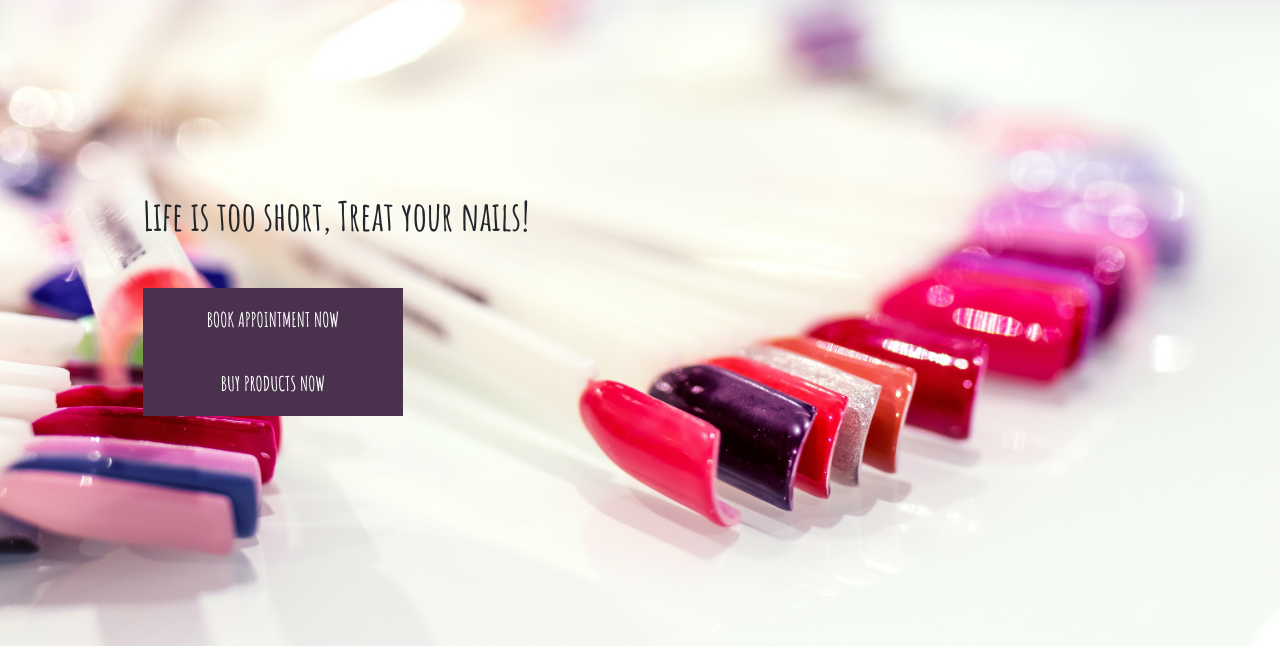
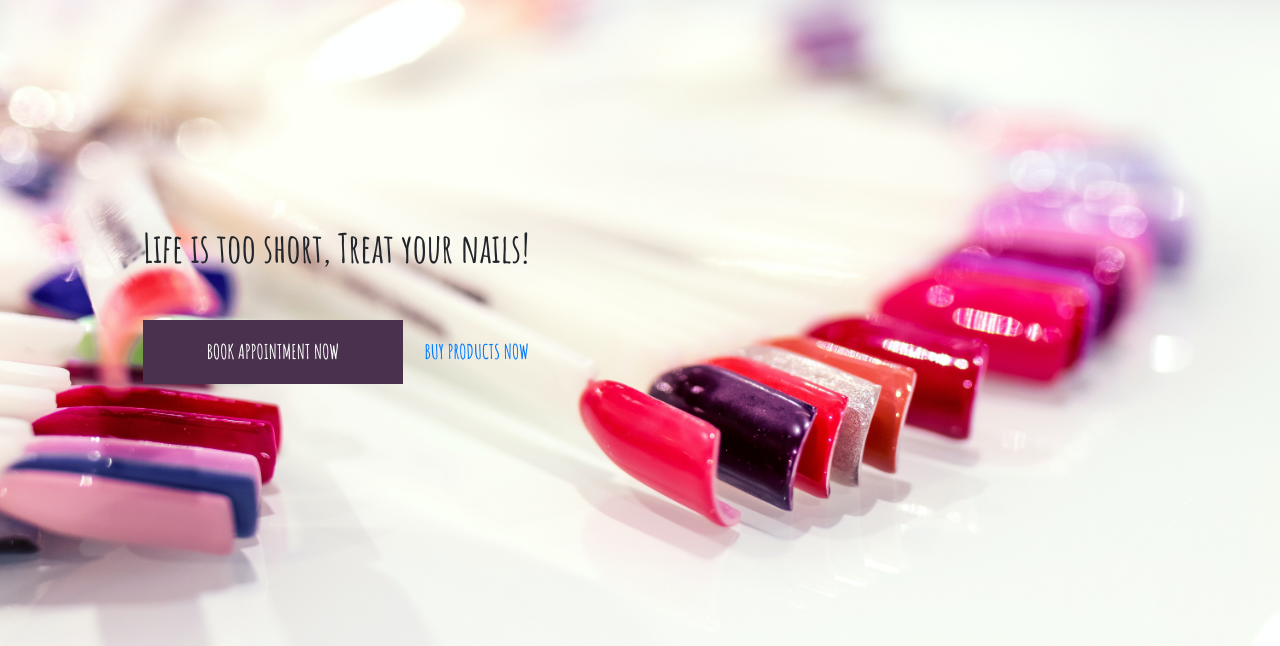
Before and after one commit to Taitdanielle/TheNailHutt, a Django app: page / in a window 1280 px wide. Shown: the part 155-801 px from the top of the page. Run offline with Django 3.2, Linux system fonts and the light colour scheme; parts of the project's set-up code (start-up, migrations or seed data) failed here and were passed over; some libraries are stand-ins or nearby versions.

Commit message:
corrected product class name and added url to products page

```diff
--- a/home/templates/home/index.html
+++ b/home/templates/home/index.html
@@ -19,7 +19,7 @@
 				<h4>
 					<a href="" class="appointment-button btn btn-lg rounded-0 text-uppercase py-3"> Book Appointment Now
 					</a>
-					<a href="" class="appointment-button btn btn-lg rounded-0 text-uppercase py-3"> Buy Products Now
+					<a href="{% url 'products' %}" class="products-button btn btn-lg rounded-0 text-uppercase py-3"> Buy Products Now
 					</a>
 				</h4>
 			</div>
```
